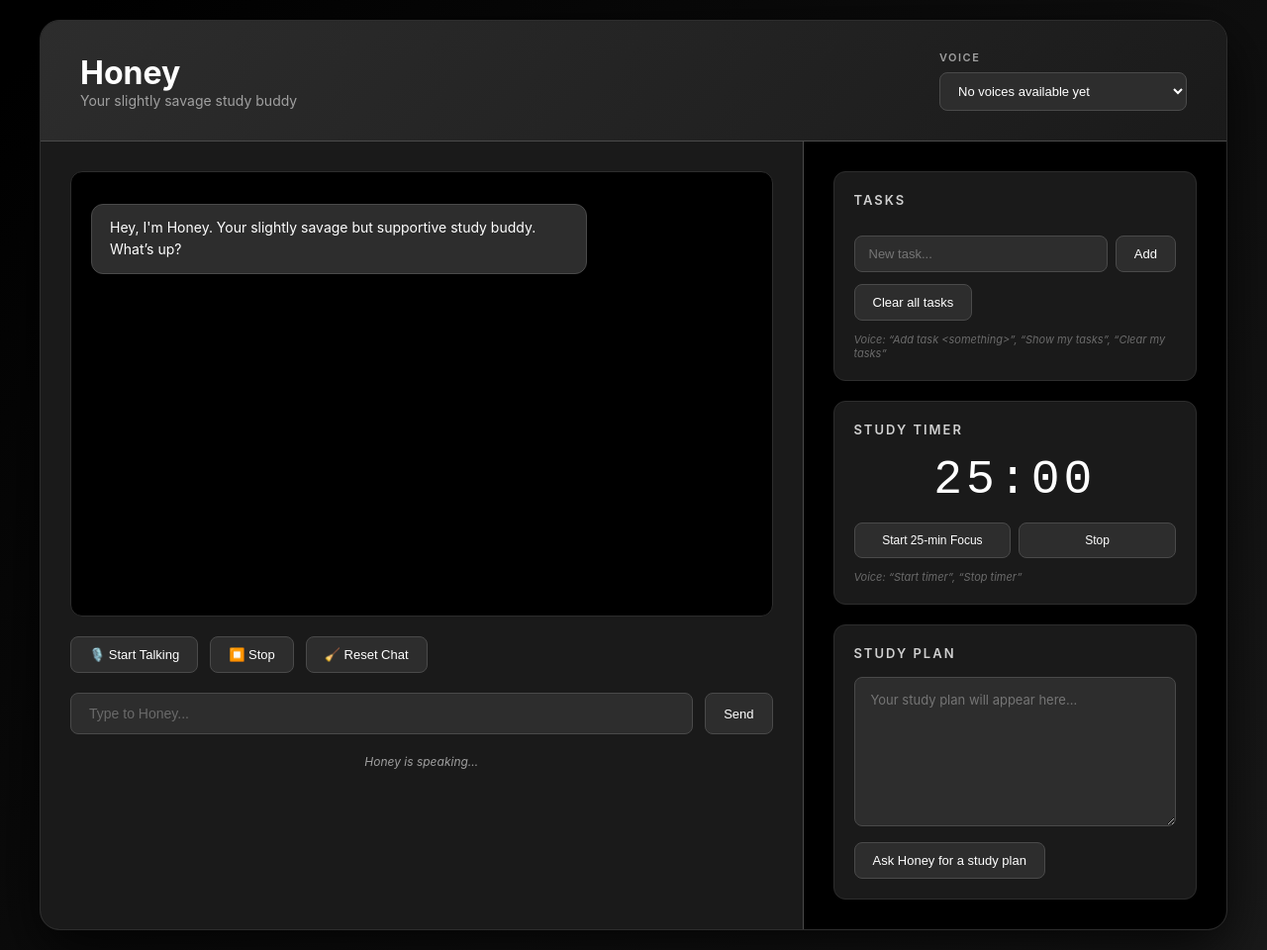
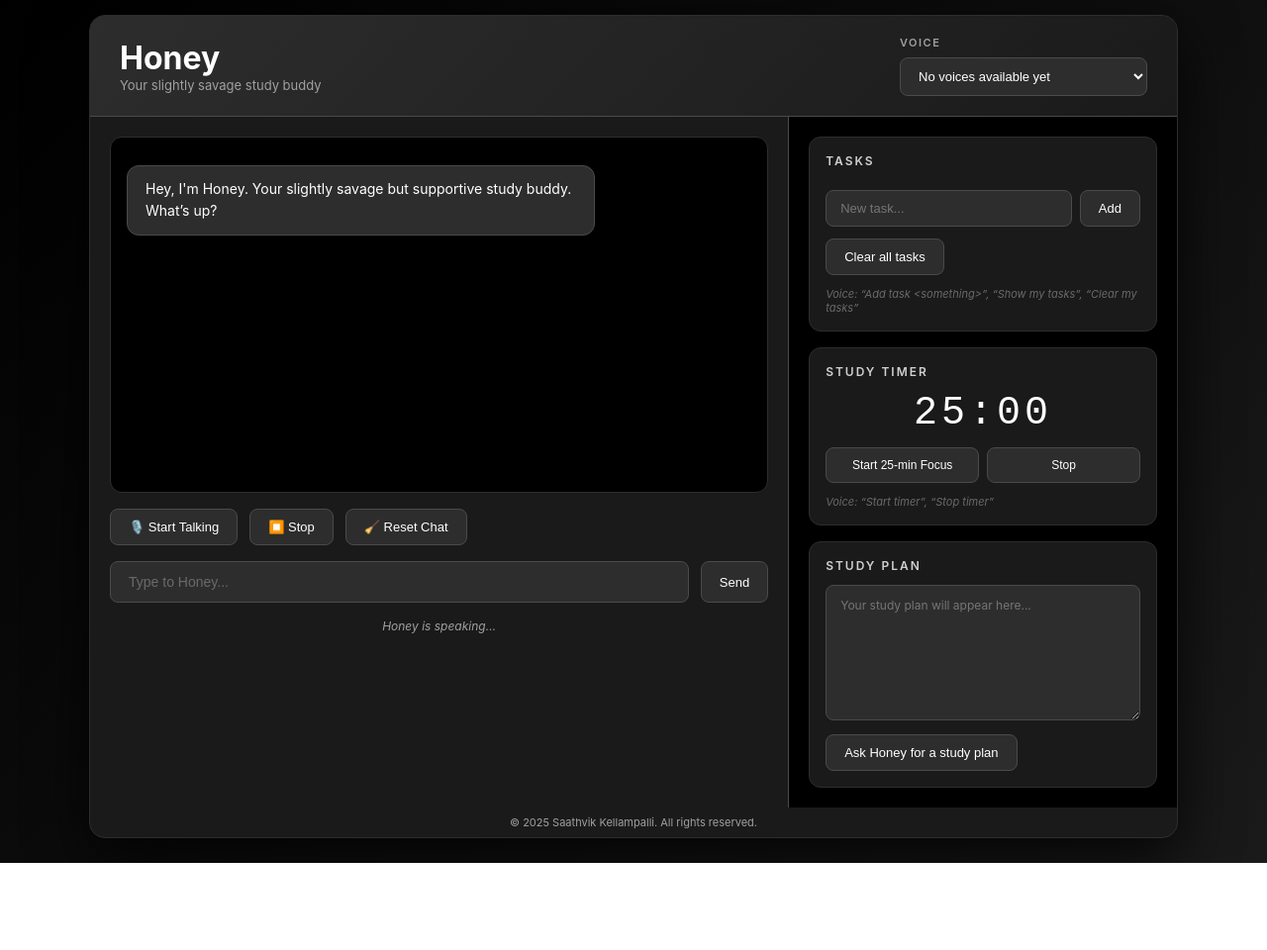
Before and after one commit to broskell/honey-voice-agent, a website: page public/index.html in a window 1280 px wide. Shown: the whole page at 99% size. After the commit the page ends 872 px from the top, so only its background shows below. Drawn offline with Linux system fonts and the light colour scheme.

Commit message:
fix: update footer content and improve layout styles for better responsiveness

```diff
--- a/public/index.html
+++ b/public/index.html
@@ -82,6 +82,10 @@
           </div>
         </section>
       </main>
+
+      <footer class="footer">
+        © 2025 Saathvik Kellampalli. All rights reserved.
+      </footer>
     </div>
 
     <script src="script.js"></script>
--- a/public/style.css
+++ b/public/style.css
@@ -21,25 +21,34 @@ body {
   color: var(--white);
   min-height: 100vh;
   display: flex;
+  flex-direction: column;
   justify-content: center;
   align-items: center;
-  padding: 20px;
+  padding: 15px;
 }
 
 .app {
   width: 100%;
-  max-width: 1200px;
+  max-width: 1100px;
   background: var(--dark-grey);
-  border-radius: 20px;
+  border-radius: 16px;
   box-shadow: 0 20px 60px rgba(0, 0, 0, 0.8);
   overflow: hidden;
   border: 1px solid var(--mid-grey);
+  margin-bottom: 10px;
+}
+
+.footer {
+  text-align: center;
+  font-size: 11px;
+  color: var(--silver);
+  padding: 8px 0;
 }
 
 /* Header */
 .header {
   background: linear-gradient(135deg, var(--mid-grey) 0%, var(--dark-grey) 100%);
-  padding: 30px 40px;
+  padding: 20px 30px;
   border-bottom: 1px solid var(--light-grey);
   display: flex;
   justify-content: space-between;
@@ -48,14 +57,14 @@ body {
 }
 
 .header-left h1 {
-  font-size: 32px;
+  font-size: 28px;
   font-weight: 700;
   letter-spacing: -0.5px;
-  margin-bottom: 5px;
+  margin-bottom: 4px;
 }
 
 .subtitle {
-  font-size: 14px;
+  font-size: 13px;
   color: var(--silver);
   font-weight: 400;
 }
@@ -102,17 +111,17 @@ main {
 /* Chat Section */
 .chat-section {
   background: var(--dark-grey);
-  padding: 30px;
+  padding: 20px;
   display: flex;
   flex-direction: column;
-  gap: 20px;
+  gap: 16px;
 }
 
 .chat {
   background: var(--black);
   border-radius: 12px;
-  padding: 20px;
-  height: 450px;
+  padding: 16px;
+  height: 360px;
   overflow-y: auto;
   border: 1px solid var(--mid-grey);
 }
@@ -152,6 +161,7 @@ main {
     opacity: 0;
     transform: translateY(10px);
   }
+
   to {
     opacity: 1;
     transform: translateY(0);
@@ -239,24 +249,24 @@ button:active {
 /* Side Panel */
 .side-panel {
   background: var(--black);
-  padding: 30px;
+  padding: 20px;
   display: flex;
   flex-direction: column;
-  gap: 20px;
+  gap: 16px;
 }
 
 .panel-block {
   background: var(--dark-grey);
   border-radius: 12px;
-  padding: 20px;
+  padding: 16px;
   border: 1px solid var(--mid-grey);
 }
 
 .panel-block h2 {
-  font-size: 13px;
+  font-size: 12px;
   text-transform: uppercase;
   letter-spacing: 2px;
-  margin-bottom: 16px;
+  margin-bottom: 12px;
   color: var(--light-silver);
   font-weight: 600;
 }
@@ -264,8 +274,8 @@ button:active {
 /* Tasks */
 #task-list {
   list-style: none;
-  margin-bottom: 12px;
-  max-height: 140px;
+  margin-bottom: 10px;
+  max-height: 110px;
   overflow-y: auto;
 }
 
@@ -326,9 +336,9 @@ button:active {
 
 /* Timer */
 .timer-display {
-  font-size: 48px;
+  font-size: 40px;
   text-align: center;
-  margin-bottom: 16px;
+  margin-bottom: 12px;
   font-weight: 300;
   letter-spacing: 4px;
   font-family: 'Courier New', monospace;
@@ -348,16 +358,16 @@ button:active {
 /* Study Plan */
 #plan-output {
   width: 100%;
-  min-height: 120px;
-  padding: 12px 16px;
+  min-height: 100px;
+  padding: 10px 14px;
   border-radius: 8px;
   border: 1px solid var(--light-grey);
   background: var(--mid-grey);
   color: var(--white);
-  font-size: 13px;
+  font-size: 12px;
   line-height: 1.6;
   resize: vertical;
-  margin-bottom: 12px;
+  margin-bottom: 10px;
   font-family: inherit;
 }
 
```
Also changed, not shown: Assets/preview.png, README.md.
